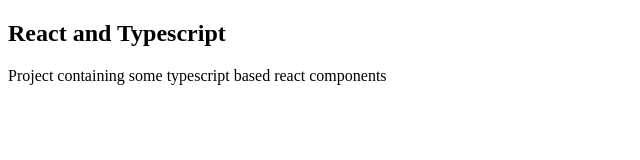
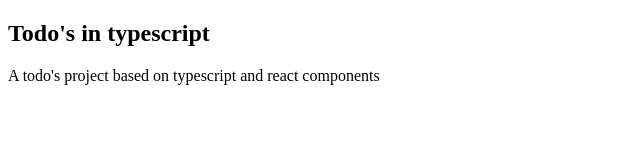
Before and after one commit to mvuong789/feature-playground, a React app: page / in a window 1280 px wide. Shown: the top 160 px of the page, without its empty margins (0-640 px from the left). Built offline with nearby package versions, Linux system fonts and the light colour scheme.

Commit message:
Updated files changing it to a todo's project

```diff
--- a/src/features/app/App.tsx
+++ b/src/features/app/App.tsx
@@ -3,8 +3,8 @@
 const App = () => {
   return (
     <div className="app">
-      <h1>React and Typescript</h1>
-      <p>Project containing some typescript based react components</p>
+      <h1>Todo's in typescript</h1>
+      <p>A todo's project based on typescript and react components</p>
     </div>
   )
 }
--- a/src/index.html
+++ b/src/index.html
@@ -4,7 +4,7 @@
     <meta charset="utf-8">
     <meta name="viewport" content="width=device-width, initial-scale=1.0">
 
-    <title>Feature Playground</title>
+    <title>Todo's - typescript</title>
   </head>
 
   <body>
```
Also changed, not shown: 1 other file (tests, documents, lock files or other folders).
